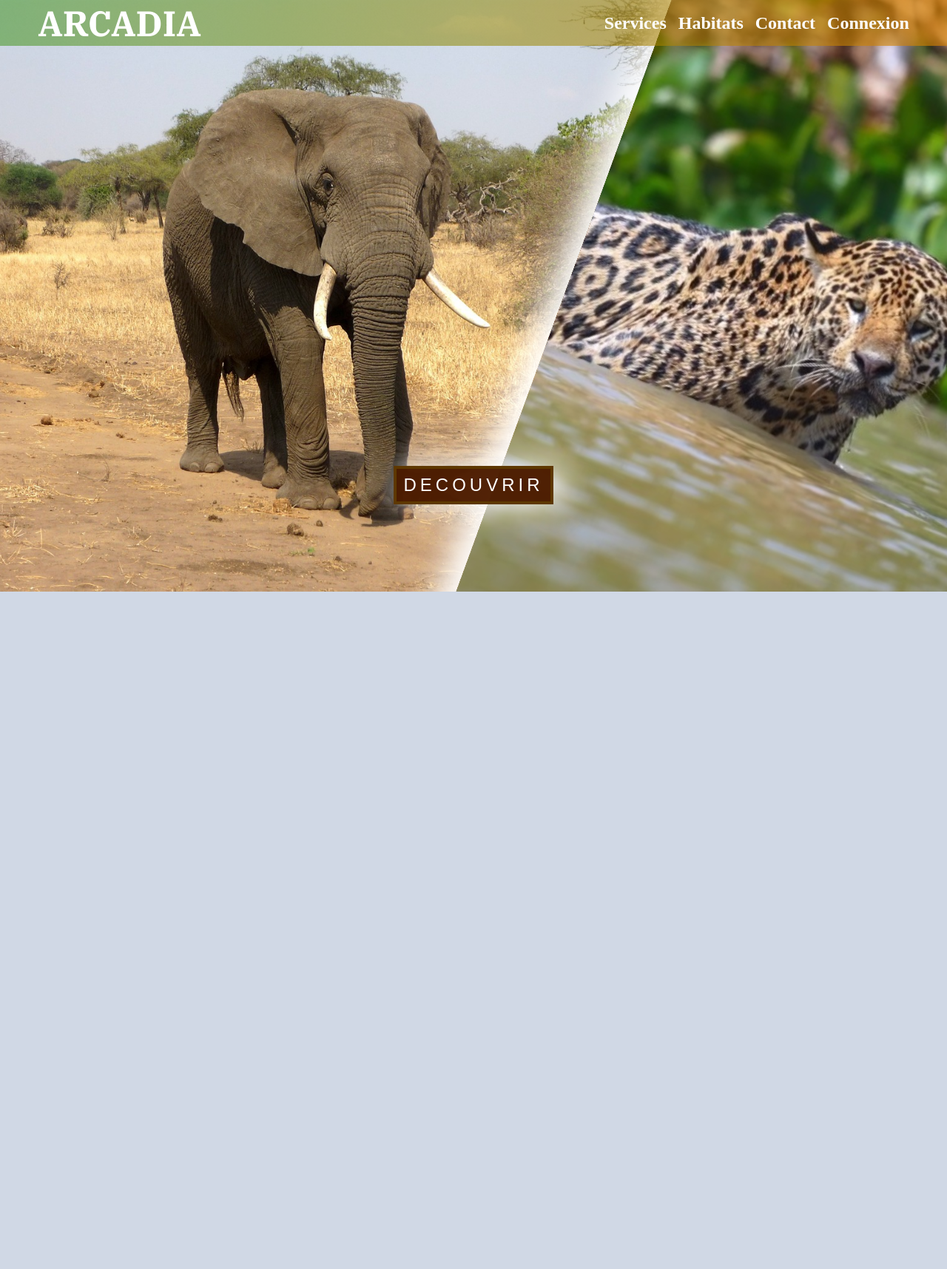
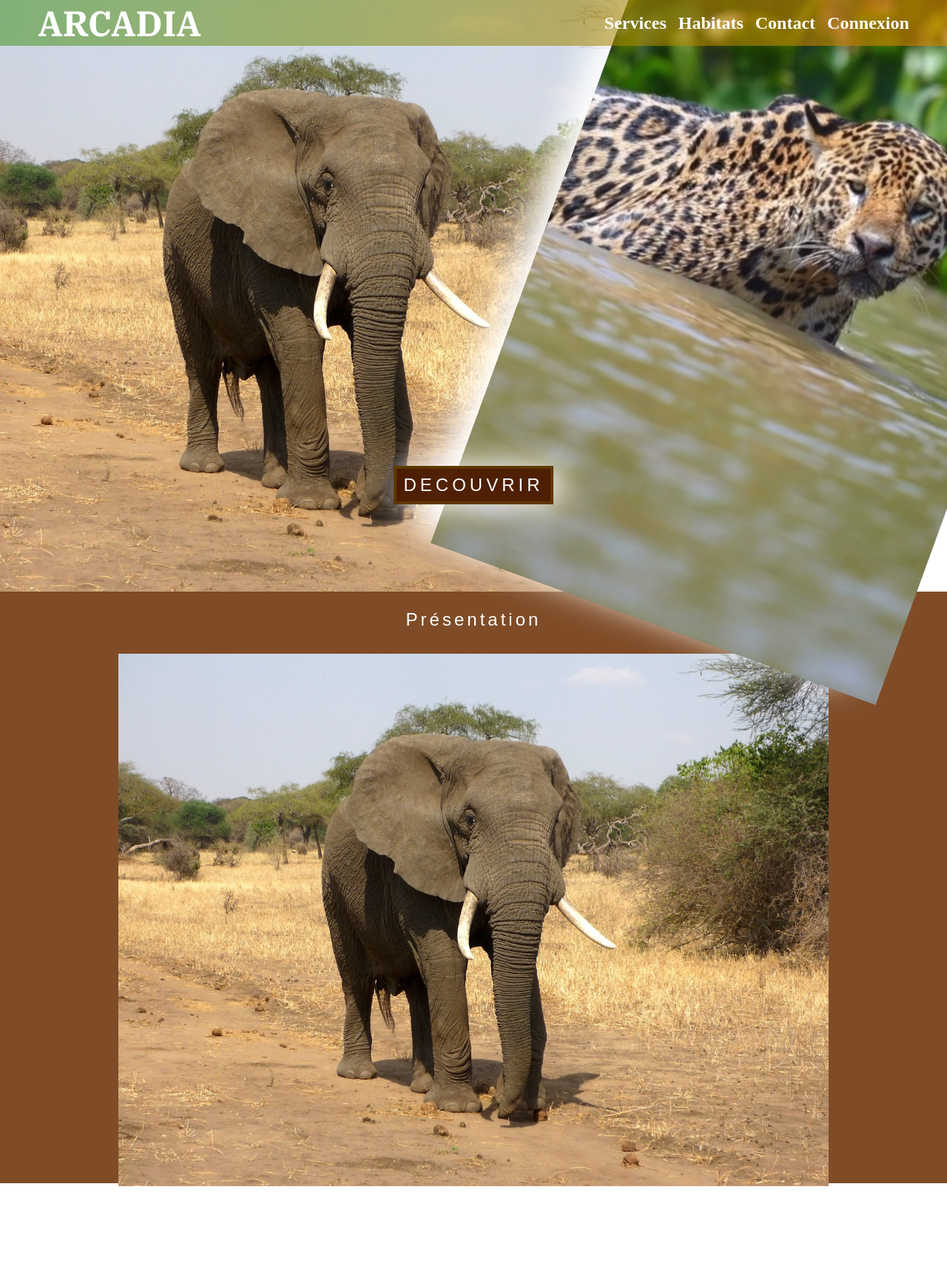
Before and after one commit to ValentinBurillier/zoo-arcadia, a Symfony app: template templates/pages/home.html.twig in a window 1280 px wide; the page is wider, and only the part inside the window is pictured. Shown: that part at 74% size. Before the commit the page ends 800 px from the top of that part, so only its background shows below. Run offline with Twig, Linux system fonts and the light colour scheme; the template is opened without the code that fills it, so the values that code supplies are empty; some libraries are stand-ins or nearby versions; some web fonts are replaced.

Commit message:
start second section (mobil)

```diff
--- /dev/null
+++ b/templates/components/homePage/secondSection.html.twig
@@ -0,0 +1,7 @@
+{% block secondSection %}
+<section id="secondSection">
+  <h2>Présentation</h2>
+  <img src="{{ asset('assets/images/elephant.jpg' )}}"/>
+  <p>Arcadia est un parc animalier créé en 1960 et situé en Bretagne, précisément près de la forêt de Brocéliande en france.</p>
+</section>
+{% endblock %}
--- a/templates/pages/home.html.twig
+++ b/templates/pages/home.html.twig
@@ -10,4 +10,7 @@
   {# HEADER #}
   {% include 'components/header.html.twig' %}
 
+  <main>
+    {% include 'components/homePage/secondSection.html.twig' %}
+  </main>
 {% endblock %}
```
Also changed, not shown: public/assets/css/styles.css, public/assets/scss/base/_reset.scss, public/assets/scss/layouts/homepage/_secondSection.scss (added), public/assets/scss/pages/_home.scss, 1 other file.
